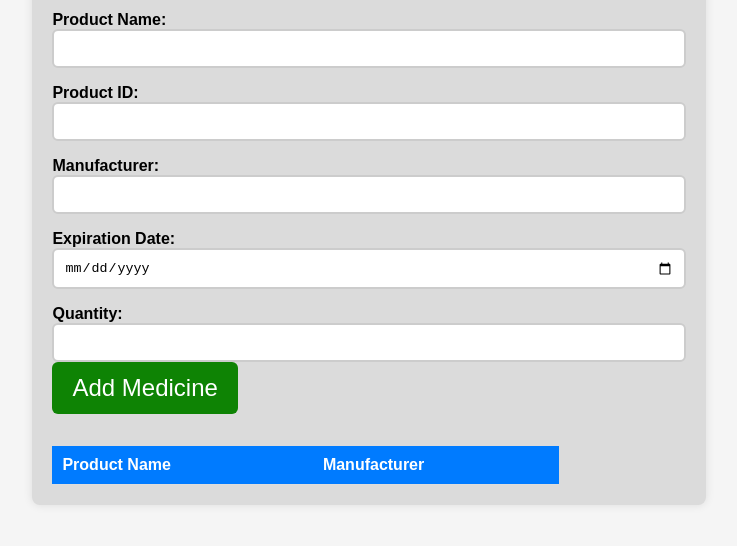
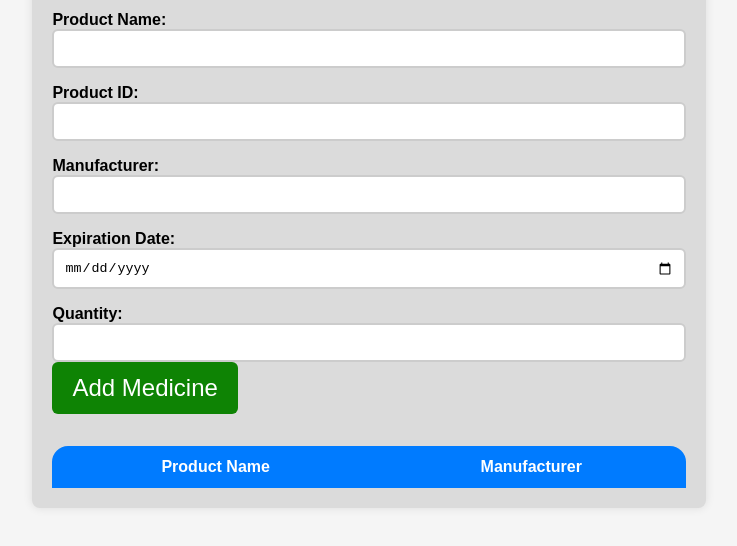
Before and after one commit to MortenHagen/assignmentTwo, a plain HTML site: page index.html in a window 1280 px wide. Shown: the part 222-768 px from the top of the page, without its empty margins (271-1008 px from the left). Drawn offline with Linux system fonts and the light colour scheme.

Commit message:
progress

```diff
--- a/css/index.css
+++ b/css/index.css
@@ -64,25 +64,6 @@ body {
     background-color: #0fa502;
 }
 
-
-/* Table styles */
-table {
-    width: 80%;
-    border-collapse: collapse;
-}
-
-table th,
-table td {
-    padding: 10px;
-    text-align: left;
-    border-bottom: 1px solid #ddd;
-}
-
-table th {
-    background-color: #007bff;
-    color: #fff;
-}
-
 .popup {
     position: fixed;
     top: 0;
@@ -139,7 +120,6 @@ table th {
     background-color: red;
     color: black;
     font-size: 1.3rem;
-    border: none;
     border-radius: 4px;
     cursor: pointer;
     transition: background-color 0.3s ease;
@@ -149,3 +129,21 @@ table th {
     background-color: #bd0029;
     color: #fff;
 }
+
+#medicineTable{
+    width: 100%;
+    background-color: #007bff;
+    color: white;
+    border-top-left-radius: 16px;
+    border-top-right-radius: 16px;
+}
+
+table th,
+table td {
+    padding: 10px;
+    text-align: center;
+}
+
+tbody {
+    background: #004691;
+}
--- a/js/index.js
+++ b/js/index.js
@@ -55,7 +55,7 @@ document.addEventListener('DOMContentLoaded', () => {
 			});
 		}
 
-	//Create the Popup and the logic within
+	// Create the Popup and the logic within
 		displayMedicineInfoPopup(medicine) {
 			const popupContent = `
 			<div>
```
Also changed, not shown: index.html (+0 -1 lines).
